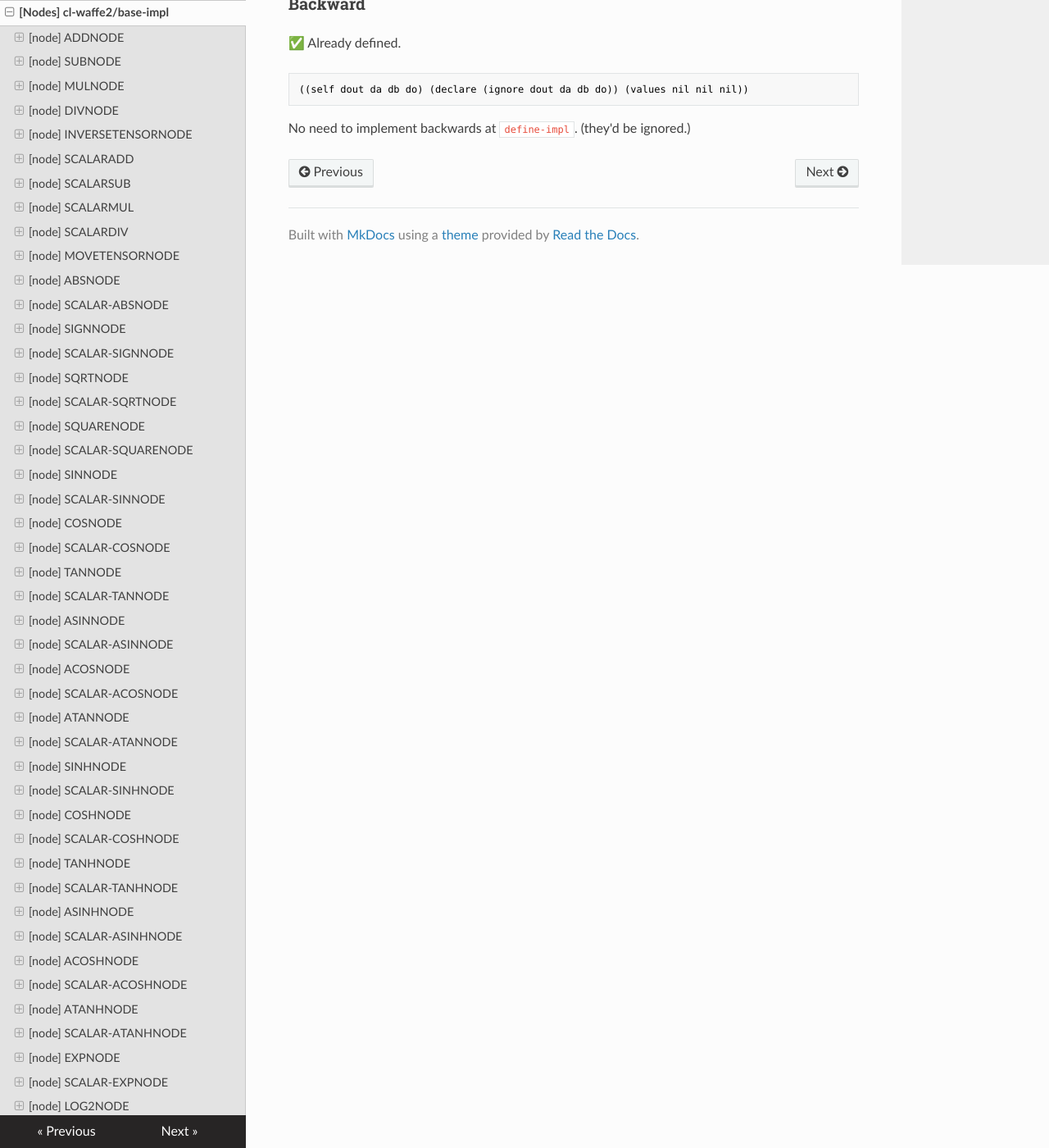
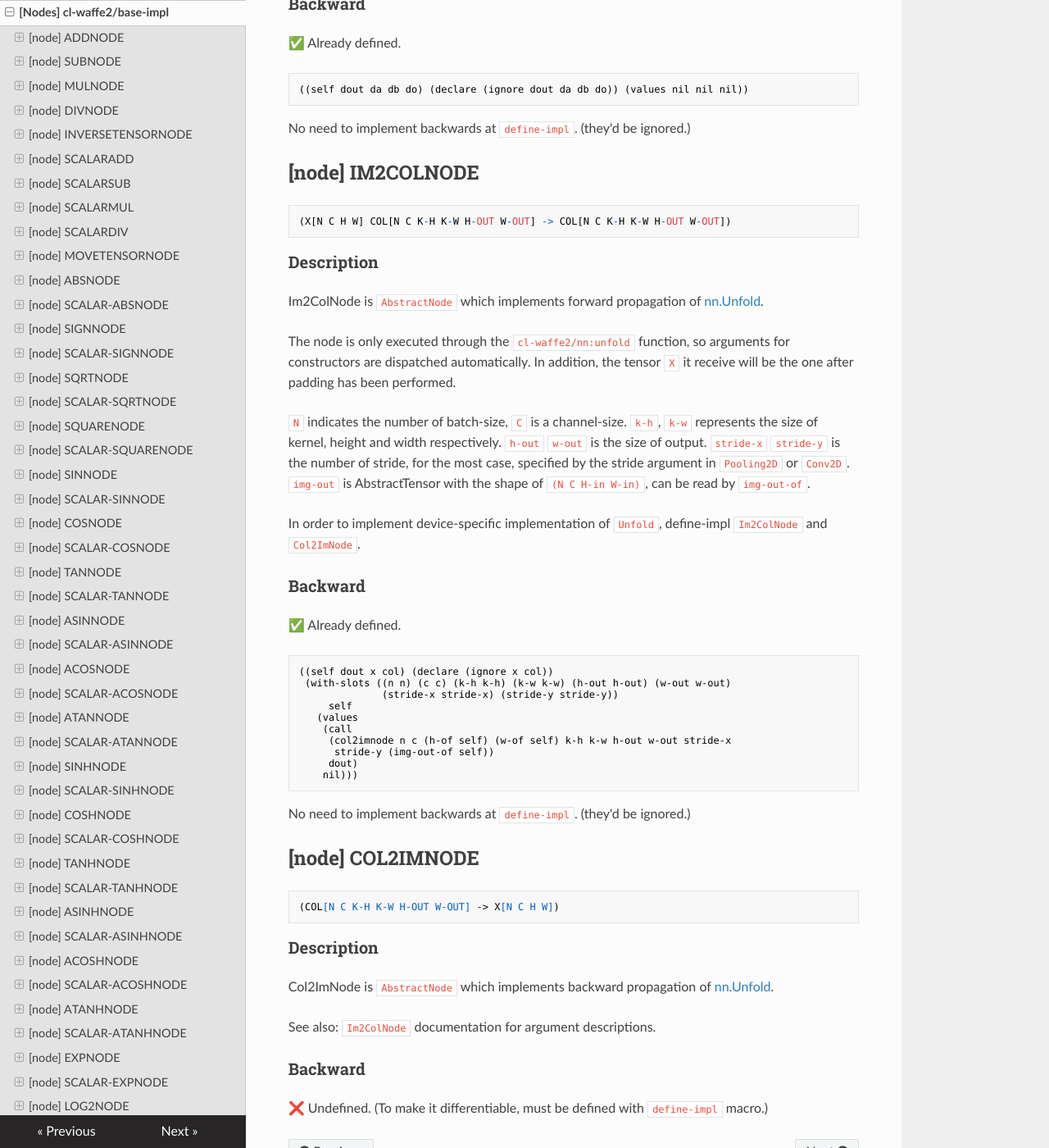
Before and after one commit to hikettei/cl-waffe2, an MkDocs documentation site: the page built from docs/cl-waffe2-docs/docs/base-impl-nodes.md, in a window 1280 px wide and 1400 px high, scrolled down 35554 px. Shown: the whole window at 82% size. Built offline with MkDocs 1.6.1, drawn with Linux system fonts in a browser that asks for light colours; nearby versions of some CDN libraries.

Commit message:
[Refactor] Moved the definition of Im2ColNode/Col2ImNode, from nn package to base-impl package.

````diff
--- a/docs/cl-waffe2-docs/docs/base-impl-nodes.md
+++ b/docs/cl-waffe2-docs/docs/base-impl-nodes.md
@@ -1650,3 +1650,53 @@ Compare-Operation-Node is a node which set `true-then`, if the result of calling
 ```
 
 No need to implement backwards at `define-impl`. (they'd be ignored.)
+## [node] IM2COLNODE
+
+```
+(X[N C H W] COL[N C K-H K-W H-OUT W-OUT] -> COL[N C K-H K-W H-OUT W-OUT])
+```
+
+### Description
+
+Im2ColNode is `AbstractNode` which implements forward propagation of [nn.Unfold](https://pytorch.org/docs/stable/generated/torch.nn.Unfold.html).
+
+The node is only executed through the `cl-waffe2/nn:unfold` function, so arguments for constructors are dispatched automatically. In addition, the tensor `X` it receive will be the one after padding has been performed.
+
+`N` indicates the number of batch-size, `C` is a channel-size. `k-h`, `k-w` represents the size of kernel, height and width respectively. `h-out` `w-out` is the size of output. `stride-x` `stride-y` is the number of stride, for the most case, specified by the stride argument in `Pooling2D` or `Conv2D`. `img-out` is AbstractTensor with the shape of `(N C H-in W-in)`, can be read by `img-out-of`.
+
+In order to implement device-specific implementation of `Unfold`, define-impl `Im2ColNode` and `Col2ImNode`.
+
+
+### Backward
+
+✅ Already defined.
+
+```lisp
+((self dout x col) (declare (ignore x col))
+ (with-slots ((n n) (c c) (k-h k-h) (k-w k-w) (h-out h-out) (w-out w-out)
+              (stride-x stride-x) (stride-y stride-y))
+     self
+   (values
+    (call
+     (col2imnode n c (h-of self) (w-of self) k-h k-w h-out w-out stride-x
+      stride-y (img-out-of self))
+     dout)
+    nil)))
+```
+
+No need to implement backwards at `define-impl`. (they'd be ignored.)
+## [node] COL2IMNODE
+
+```
+(COL[N C K-H K-W H-OUT W-OUT] -> X[N C H W])
+```
+
+### Description
+
+Col2ImNode is `AbstractNode` which implements backward propagation of [nn.Unfold](https://pytorch.org/docs/stable/generated/torch.nn.Unfold.html).
+
+See also: `Im2ColNode` documentation for argument descriptions.
+
+### Backward
+
+❌ Undefined. (To make it differentiable, must be defined with `define-impl` macro.)
````
Also changed, not shown: docs/cl-waffe2-docs/docs/distributions.md (+24 -24 lines), docs/cl-waffe2-docs/docs/generic-tensor.md (+3 -3 lines), docs/cl-waffe2-docs/docs/nn.md (+47 -18 lines), docs/cl-waffe2-docs/docs/utils.md (+4 -0 lines), 9 other files.
